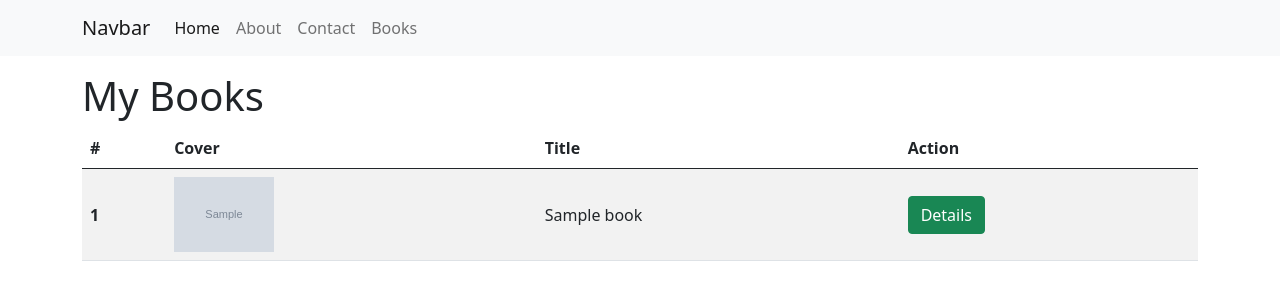
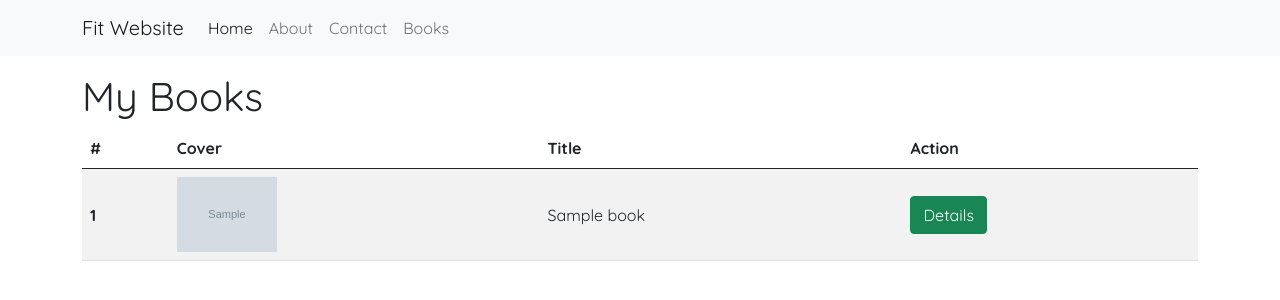
Before and after one commit to fityannugroho/ci4app, a CodeIgniter 4 app: template app/Views/books/index.php in a window 1280 px wide. Shown: the top 300 px of the page. Run offline with PHP 8.4 and a stand-in for CodeIgniter, Linux system fonts and the light colour scheme; the template is opened without the code that fills it: most values are stand-ins (such as "Sample title", 1, 10 or a date in 2020); grey boxes marked "Sample" are stand-in pictures; some libraries are stand-ins or nearby versions.

Commit message:
import font & icons, change styles

```diff
--- a/app/Views/layout/navbar.php
+++ b/app/Views/layout/navbar.php
@@ -1,6 +1,6 @@
 <nav class="navbar navbar-expand-lg navbar-light bg-light">
     <div class="container">
-        <a class="navbar-brand" href="<?= base_url('/'); ?>">Navbar</a>
+        <a class="navbar-brand" href="<?= base_url('/'); ?>">Fit Website</a>
         <button class="navbar-toggler" type="button" data-bs-toggle="collapse" data-bs-target="#navbarNavAltMarkup" aria-controls="navbarNavAltMarkup" aria-expanded="false" aria-label="Toggle navigation">
             <span class="navbar-toggler-icon"></span>
         </button>
--- a/app/Views/layout/template.php
+++ b/app/Views/layout/template.php
@@ -8,6 +8,20 @@
 
     <!-- Bootstrap CSS -->
     <link href="https://cdn.jsdelivr.net/npm/bootstrap@5.0.2/dist/css/bootstrap.min.css" rel="stylesheet" integrity="sha384-EVSTQN3/azprG1Anm3QDgpJLIm9Nao0Yz1ztcQTwFspd3yD65VohhpuuCOmLASjC" crossorigin="anonymous">
+
+    <!-- Font -->
+    <link rel="preload" href="https://fonts.googleapis.com/css2?family=Quicksand:wght@400;700&display=swap" as="style" onload="this.onload=null;this.rel='stylesheet'">
+    <noscript>
+        <link rel="stylesheet" href="https://fonts.googleapis.com/css2?family=Quicksand:wght@400;700&display=swap">
+    </noscript>
+
+    <!-- Icon -->
+    <link rel="preload" href="https://fonts.googleapis.com/css?family=Material+Icons|Material+Icons+Outlined&display=swap" as="style" onload="this.onload=null;this.rel='stylesheet'">
+    <noscript>
+        <link rel="stylesheet" href="https://fonts.googleapis.com/css?family=Material+Icons|Material+Icons+Outlined&display=swap">
+    </noscript>
+
+
     <!-- Custom CSS -->
     <link rel="stylesheet" href="/styles/style.css">
     <title><?= $title; ?></title>
--- a/public/styles/style.css
+++ b/public/styles/style.css
@@ -1,3 +1,14 @@
+* {
+    font-family: 'Quicksand', Quicksand, sans-serif;
+}
+
+.btn {
+    display: inline-flex;
+    justify-content: center;
+    align-items: center;
+    gap: 4px;
+}
+
 .book-cover {
     width: 100px;
 }
```
